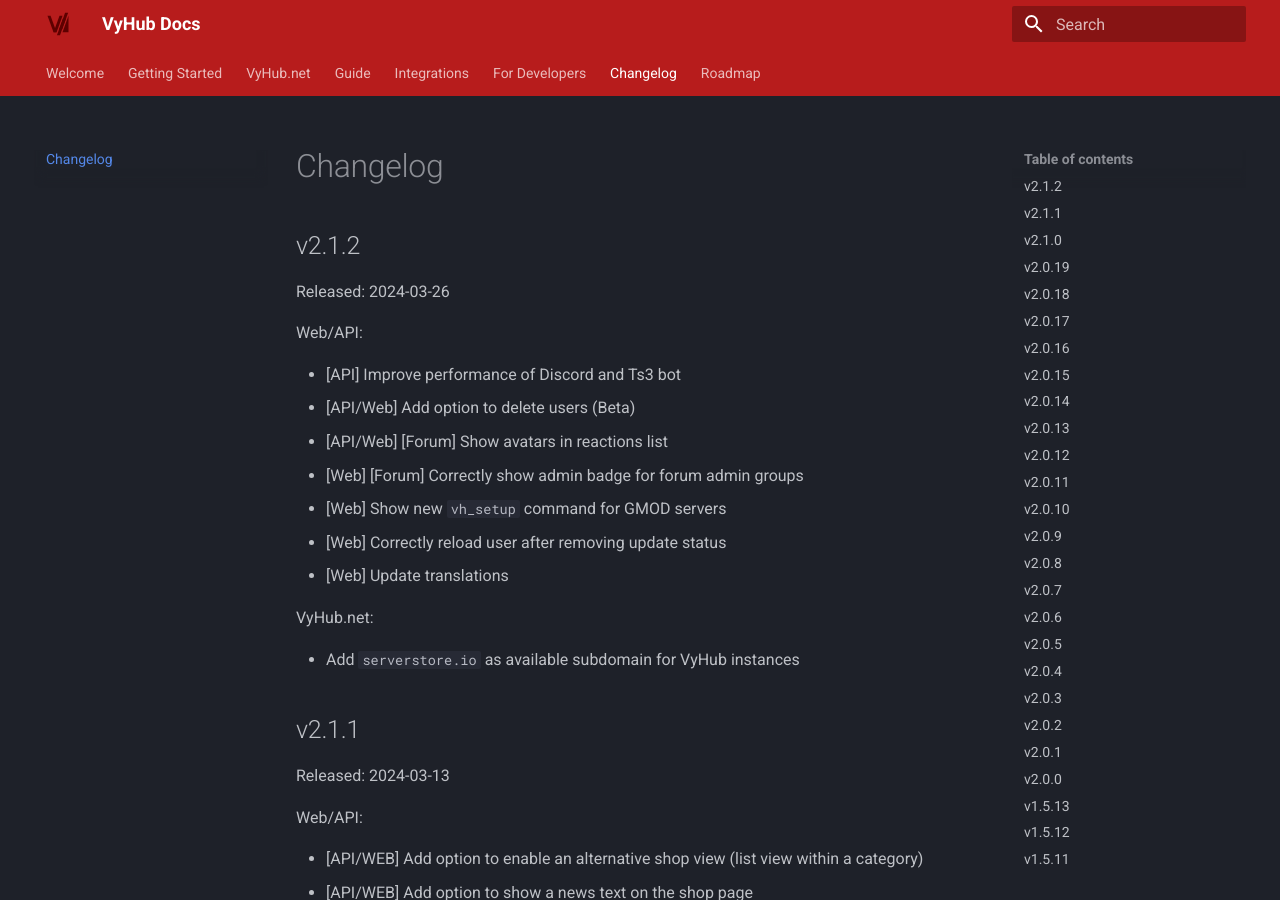
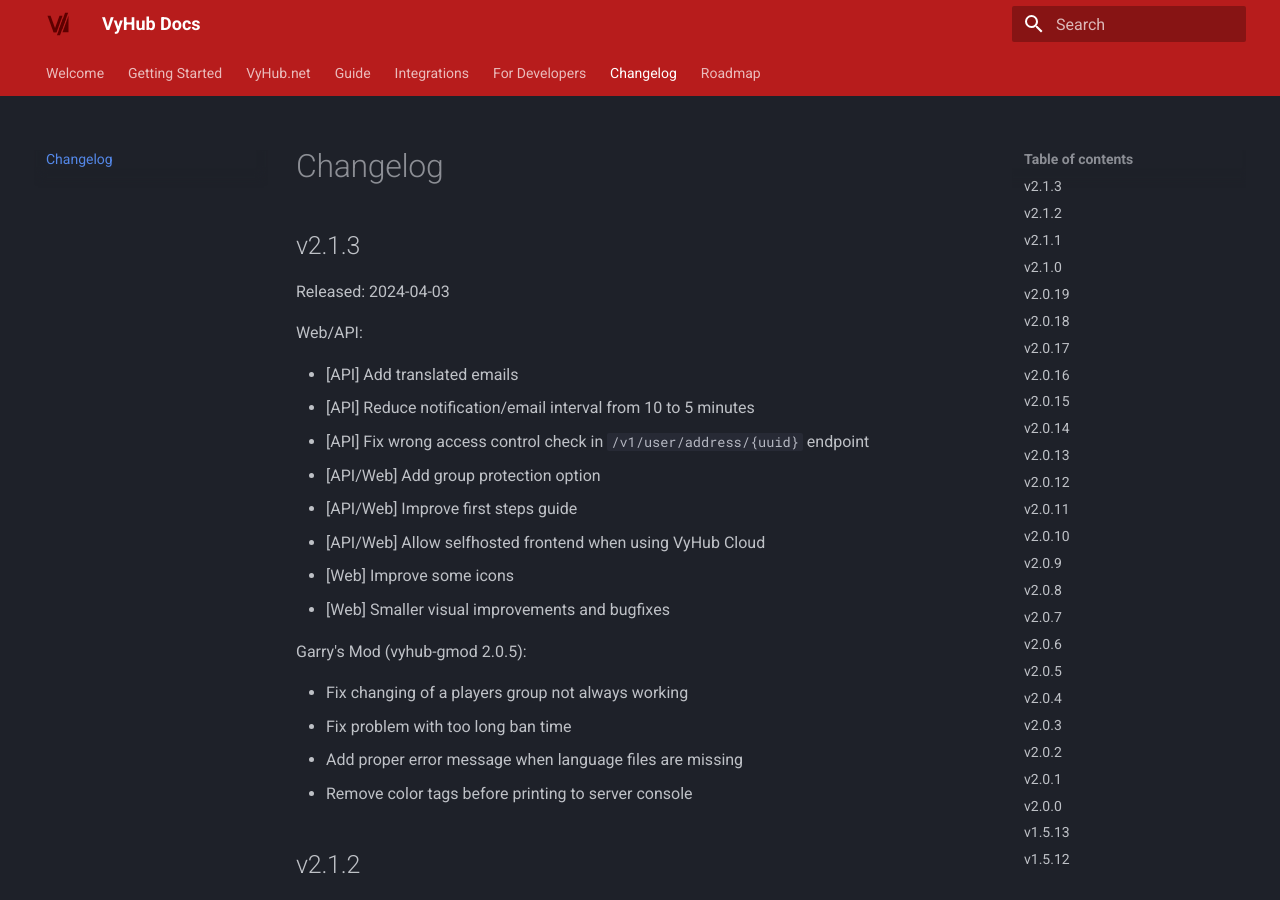
Before and after one commit to nyx-project/vyhub-documentation, an MkDocs documentation site: the page built from docs/changelog.md, in a window 1280 px wide and 900 px high. Built offline with MkDocs 1.6.1 and Material for MkDocs 9.7.7, drawn with Linux system fonts in a browser that asks for light colours; the version menu is left out.

Commit message:
Update changelog

```diff
--- a/docs/changelog.md
+++ b/docs/changelog.md
@@ -1,4 +1,26 @@
 # Changelog
+
+## v2.1.3
+
+Released: 2024-04-03
+
+Web/API:
+
+- [API] Add translated emails
+- [API] Reduce notification/email interval from 10 to 5 minutes
+- [API] Fix wrong access control check in `/v1/user/address/{uuid}` endpoint
+- [API/Web] Add group protection option
+- [API/Web] Improve first steps guide
+- [API/Web] Allow selfhosted frontend when using VyHub Cloud
+- [Web] Improve some icons
+- [Web] Smaller visual improvements and bugfixes
+
+Garry's Mod (vyhub-gmod 2.0.5):
+
+- Fix changing of a players group not always working
+- Fix problem with too long ban time
+- Add proper error message when language files are missing
+- Remove color tags before printing to server console
 
 ## v2.1.2
 
```
